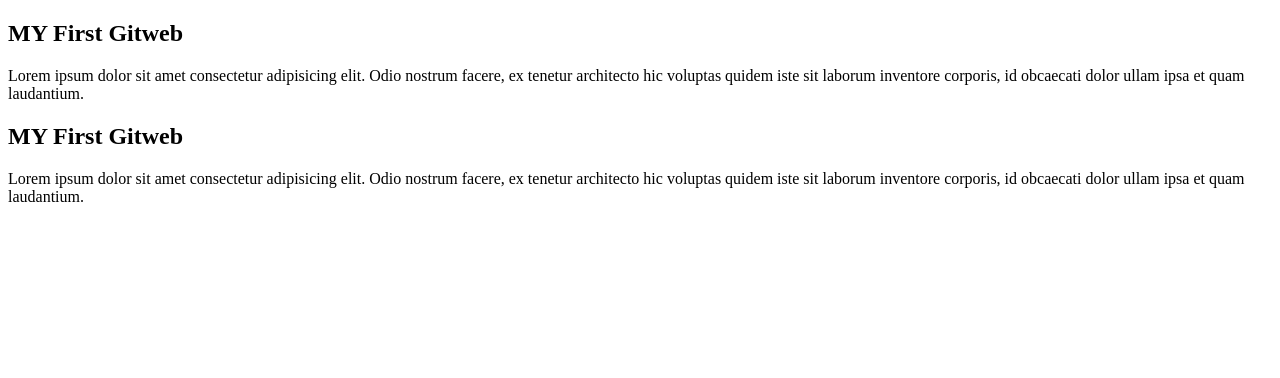
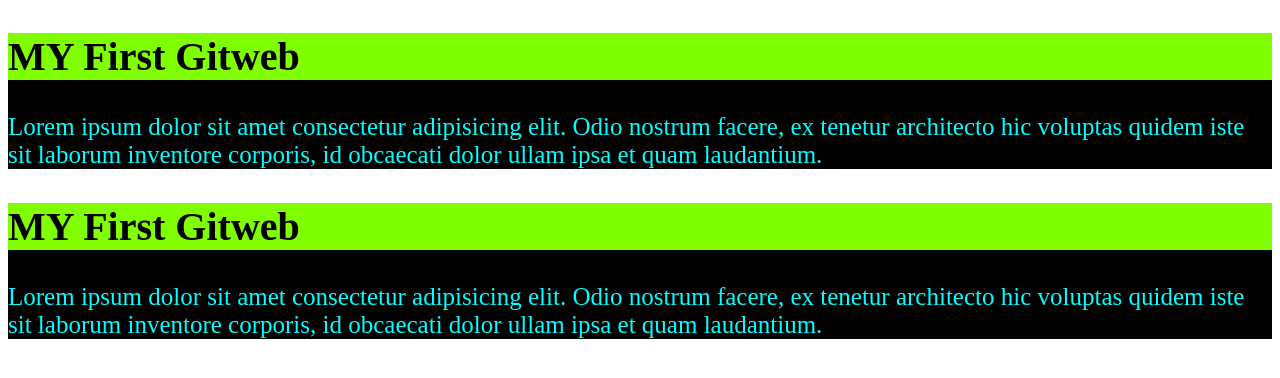
Before and after one commit to CHERRYO01/my-github, a plain HTML site: page index.html in a window 1280 px wide. Drawn offline with Linux system fonts and the light colour scheme.

```diff
--- a/index.html
+++ b/index.html
@@ -4,6 +4,7 @@
     <meta charset="UTF-8">
     <meta name="viewport" content="width=device-width, initial-scale=1.0">
     <title>MY first website</title>
+    <link rel="stylesheet" href="styles/blog.css">
 </head>
 <body>
 <div>
--- /dev/null
+++ b/styles/blog.css
@@ -0,0 +1,10 @@
+div{
+    color: aqua;
+    background-color: black;
+    font-size: 25px;
+}
+h2{
+    background-color: chartreuse;
+    color: black;
+    font-size: 40px;
+}
```
